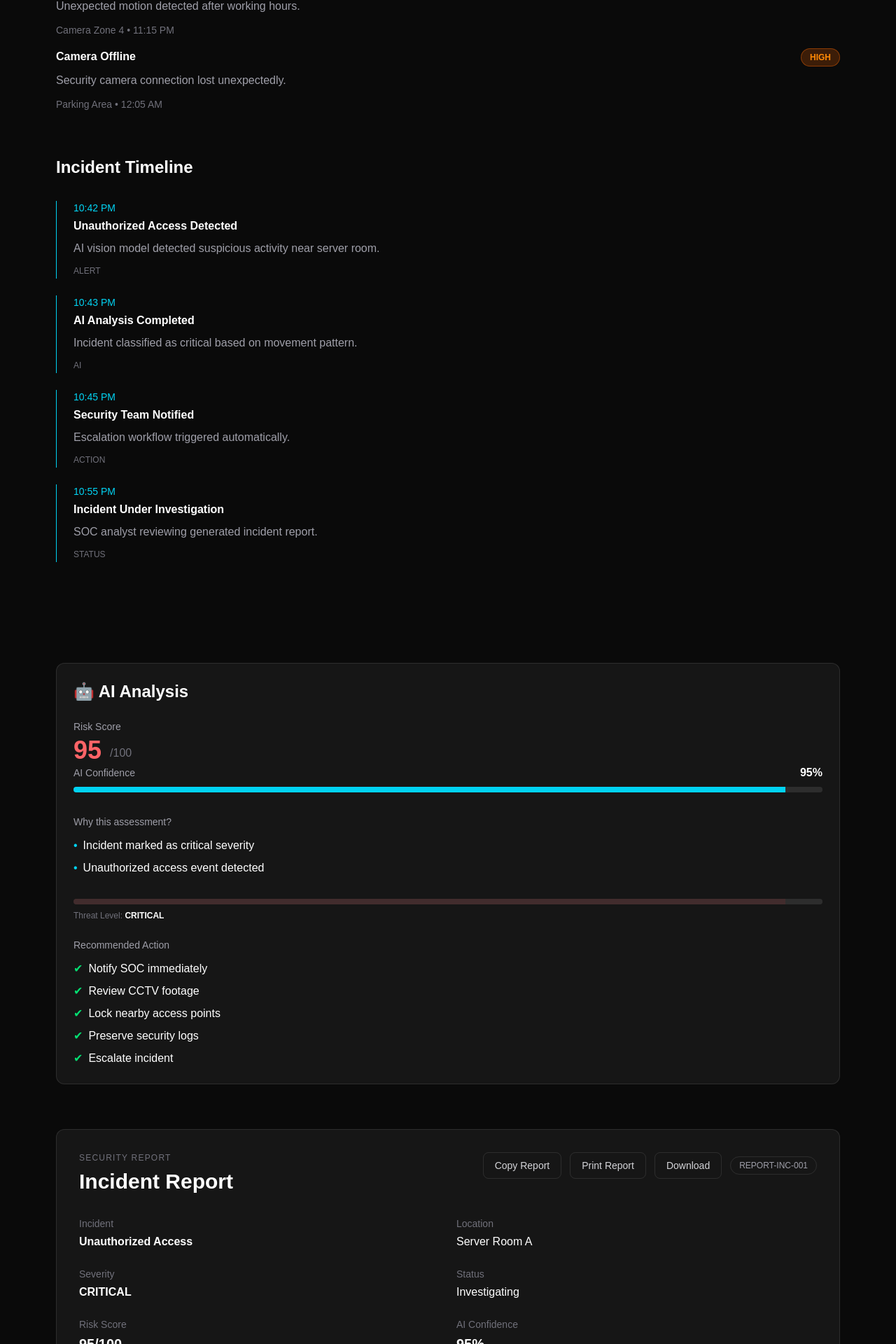
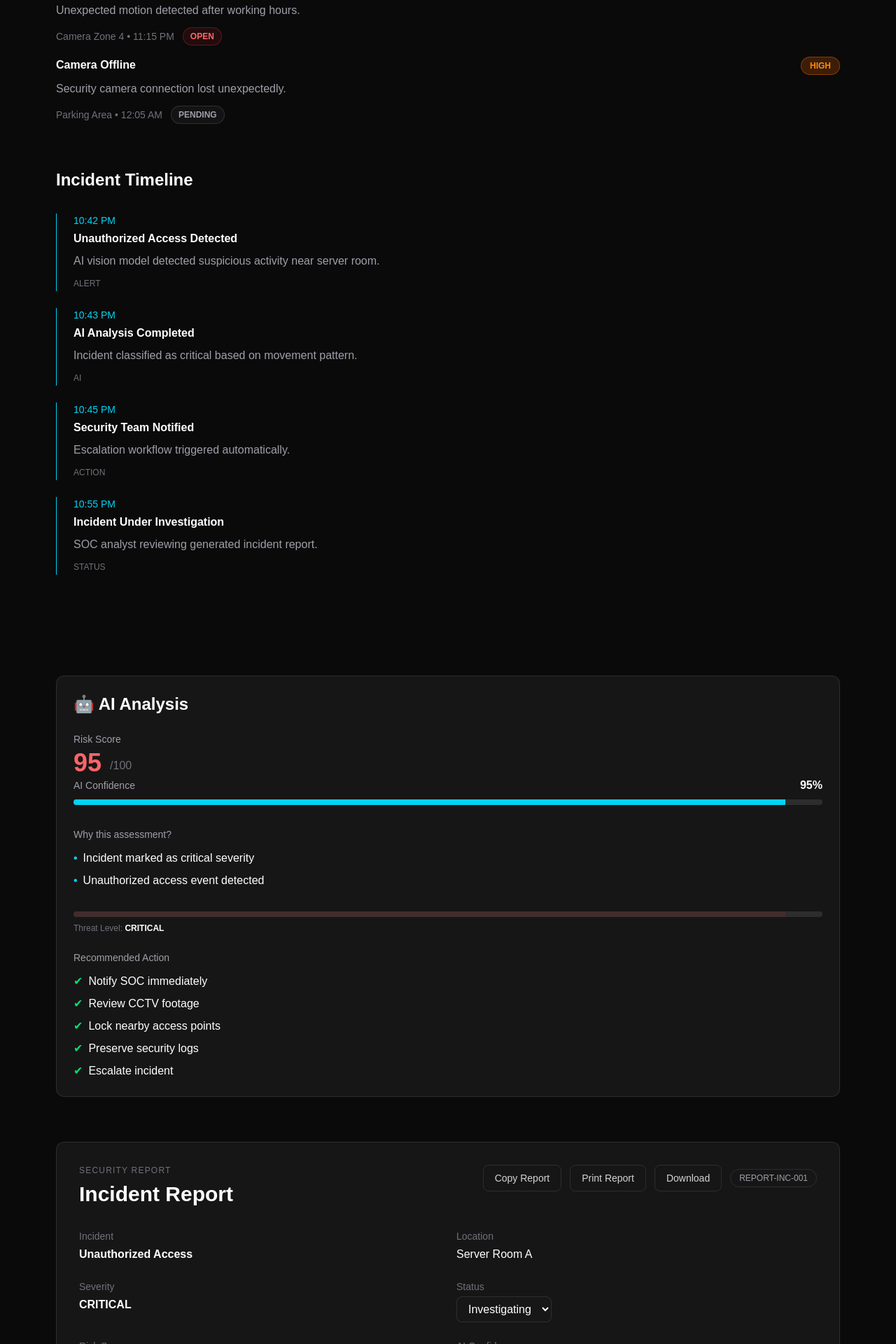
Before and after one commit to ayushjoseph/AI-Security-Incident-Monitoring-Dashboard, a React (Vite) app in the folder frontend/: page / in a window 1280 px wide. Shown: the part 975-2895 px from the top of the page at 70% size. Built offline with nearby package versions, Linux system fonts and the light colour scheme.

Commit message:
Add incident status management

```diff
--- a/frontend/src/App.tsx
+++ b/frontend/src/App.tsx
@@ -29,6 +29,30 @@ function App() {
 
     return () => clearInterval(timer);
   }, []);
+
+  const handleStatusChange = (newStatus: string) => {
+    setLiveIncidents((previous) => {
+      const updatedIncidents = previous.map((incident) =>
+        incident.id === selectedIncident.id
+          ? {
+              ...incident,
+              status: newStatus,
+            }
+          : incident
+      );
+
+      const updatedSelectedIncident = updatedIncidents.find(
+        (incident) => incident.id === selectedIncident.id
+      );
+
+      if (updatedSelectedIncident) {
+        setSelectedIncident(updatedSelectedIncident);
+      }
+
+      return updatedIncidents;
+    });
+  };
+
   return (
     <div className="min-h-screen bg-neutral-950">
 
@@ -65,7 +89,10 @@ function App() {
 
       <AIAnalysis incident={selectedIncident} />
 
-      <IncidentReport incident={selectedIncident} />
+      <IncidentReport
+        incident={selectedIncident}
+        onStatusChange={handleStatusChange}
+      />
 
     </div>
   );
--- a/frontend/src/components/dashboard/IncidentList.tsx
+++ b/frontend/src/components/dashboard/IncidentList.tsx
@@ -29,6 +29,22 @@ function IncidentList({
 
     return matchesSearch && matchesSeverity;
   });
+
+  const getStatusStyle = (status: string) => {
+    switch (status) {
+      case "Open":
+        return "border-red-500/30 bg-red-500/10 text-red-400";
+
+      case "Investigating":
+        return "border-yellow-500/30 bg-yellow-500/10 text-yellow-400";
+
+      case "Resolved":
+        return "border-green-500/30 bg-green-500/10 text-green-400";
+
+      default:
+        return "border-zinc-500/30 bg-zinc-500/10 text-zinc-400";
+    }
+  };
 
   return (
     <div className="px-20 mt-16">
@@ -103,9 +119,27 @@ function IncidentList({
               {incident.summary}
             </p>
 
-            <p className="text-zinc-500 text-sm mt-3">
+            <div className="flex items-center gap-3 mt-3">
+
+              <p className="text-zinc-500 text-sm">
                 {incident.location} • {incident.time}
               </p>
+
+              <span
+                className={`
+                  px-2.5
+                  py-1
+                  rounded-full
+                  border
+                  text-xs
+                  font-semibold
+                  ${getStatusStyle(incident.status)}
+                `}
+              >
+                {incident.status.toUpperCase()}
+              </span>
+
+            </div>
 
           </div>
 
--- a/frontend/src/components/dashboard/IncidentReport.tsx
+++ b/frontend/src/components/dashboard/IncidentReport.tsx
@@ -12,12 +12,19 @@ interface IncidentReportProps {
     status: string;
     time: string;
   };
+
+  onStatusChange: (status: string) => void;
 }
 
-function IncidentReport({ incident }: IncidentReportProps) {
+function IncidentReport({
+  incident,
+  onStatusChange,
+}: IncidentReportProps) {
   const aiResult = summarizeIncident(incident);
   const [copied, setCopied] = useState(false);
+
   const report = generateReport(incident, aiResult);
+
   const reportText = `
 SECURITY INCIDENT REPORT
 
@@ -42,6 +49,7 @@ ${report.reasons.map((reason) => `- ${reason}`).join("\n")}
 Recommended Actions:
 ${report.recommendations.map((item) => `- ${item}`).join("\n")}
 `;
+
   const handleCopy = async () => {
     await navigator.clipboard.writeText(reportText);
 
@@ -51,6 +59,7 @@ const handleCopy = async () => {
       setCopied(false);
     }, 2000);
   };
+
   const handleDownload = () => {
     const blob = new Blob([reportText], {
       type: "text/plain",
@@ -67,12 +76,12 @@ const handleDownload = () => {
 
     URL.revokeObjectURL(url);
   };
+
   return (
     <section
       id="incident-report"
       className="mx-20 mt-16 mb-16 rounded-xl border border-white/10 bg-white/5 p-8"
     >
-
       <div className="mb-8 flex items-start justify-between">
 
         <div>
@@ -93,12 +102,14 @@ const handleDownload = () => {
           >
             {copied ? "Copied!" : "Copy Report"}
           </button>
+
           <button
             onClick={() => window.print()}
             className="rounded-lg border border-white/10 px-4 py-2 text-sm text-zinc-300 transition hover:bg-white/10 no-print"
           >
             Print Report
           </button>
+
           <button
             onClick={handleDownload}
             className="no-print rounded-lg border border-white/10 px-4 py-2 text-sm text-zinc-300 transition hover:bg-white/10"
@@ -139,7 +150,18 @@ const handleDownload = () => {
 
         <div>
           <p className="text-sm text-zinc-500">Status</p>
-          <p className="mt-1 text-white">
+
+          <select
+            value={incident.status}
+            onChange={(event) => onStatusChange(event.target.value)}
+            className="no-print mt-1 rounded-lg border border-white/10 bg-neutral-900 px-3 py-2 text-white outline-none focus:border-cyan-400/50"
+          >
+            <option value="Open">Open</option>
+            <option value="Investigating">Investigating</option>
+            <option value="Resolved">Resolved</option>
+          </select>
+
+          <p className="status-print mt-1 hidden text-white">
             {report.status}
           </p>
         </div>
```
Lines whose indentation alone changed are shown as unchanged.
